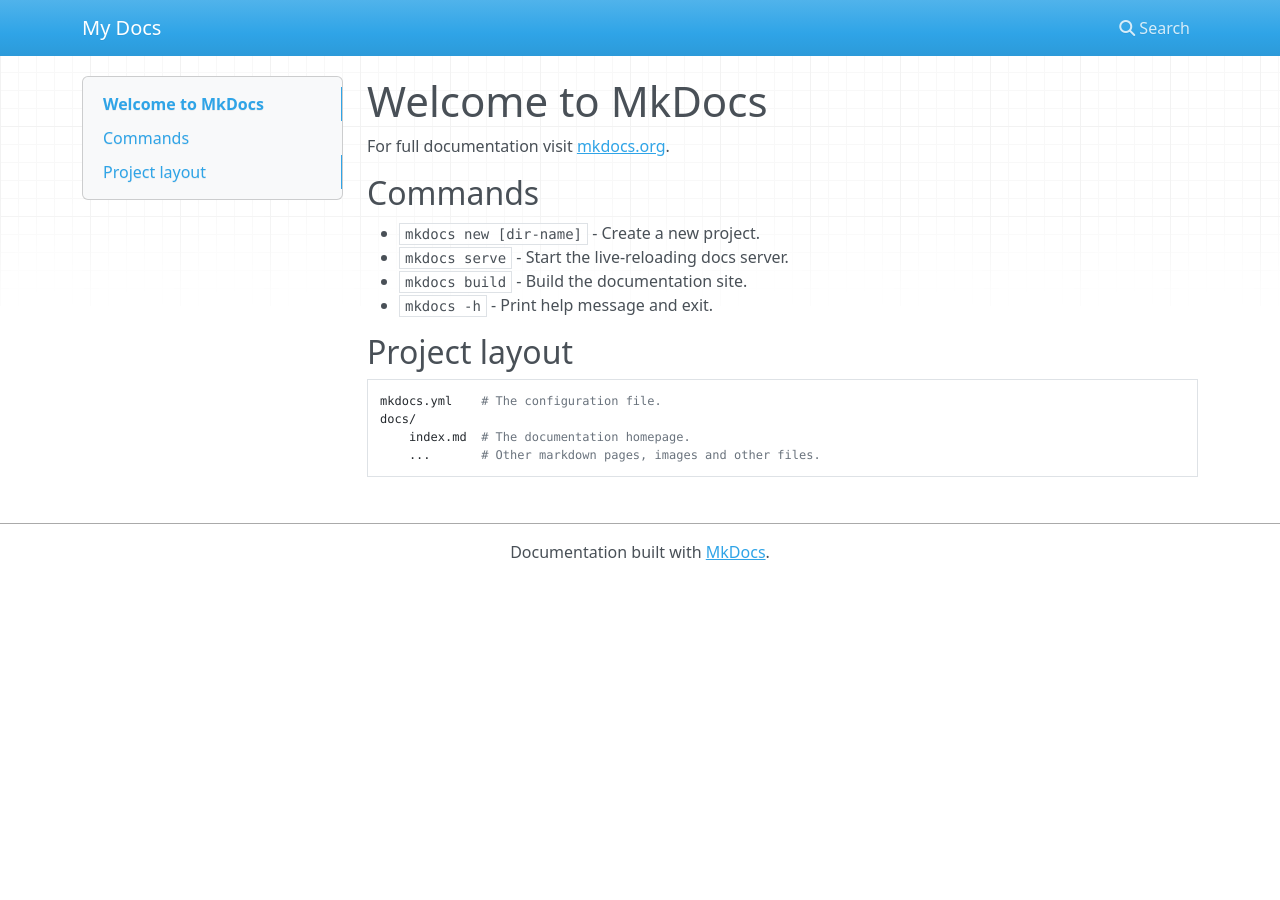
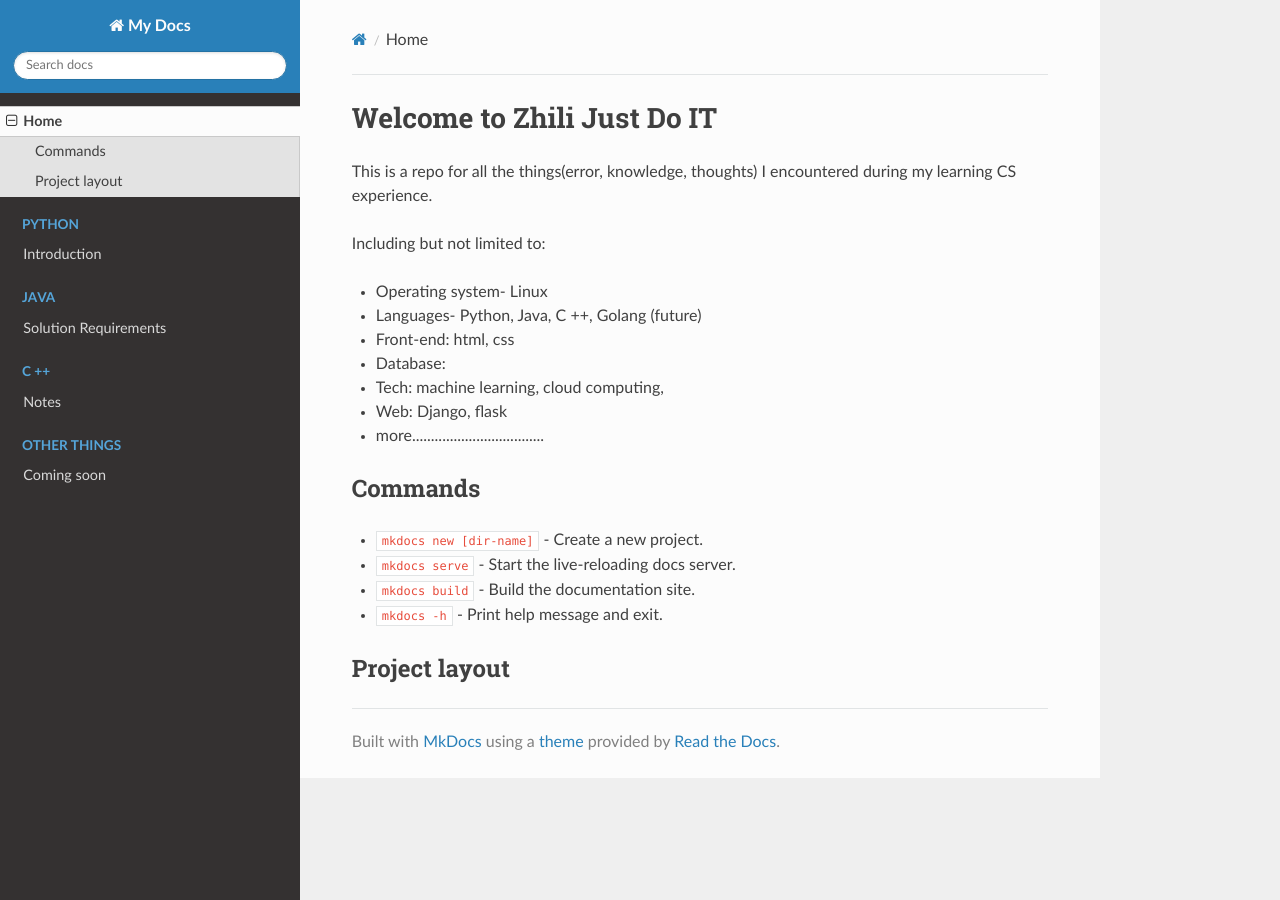
Before and after one commit to weixiongdi/Zhili-JUST-Do-IT, an MkDocs documentation site: the page built from docs/index.md, in a window 1280 px wide. Built offline with MkDocs 1.6.1, drawn with Linux system fonts in a browser that asks for light colours; nearby versions of some CDN libraries.

Commit message:
add my intial structure

```diff
--- a/docs/index.md
+++ b/docs/index.md
@@ -1,6 +1,16 @@
-# Welcome to MkDocs
+# Welcome to Zhili Just Do IT
 
-For full documentation visit [mkdocs.org](https://www.mkdocs.org).
+This is a repo for all the things(error, knowledge, thoughts) I encountered during my learning CS experience.
+
+Including but not limited to:
+
+- Operating system- Linux
+- Languages- Python, Java, C ++, Golang (future)
+- Front-end: html, css
+- Database:
+- Tech: machine learning,  cloud computing,
+- Web: Django, flask
+- more...................................
 
 ## Commands
 
@@ -10,8 +20,3 @@ For full documentation visit [mkdocs.org](https://www.mkdocs.org).
 * `mkdocs -h` - Print help message and exit.
 
 ## Project layout
-
-    mkdocs.yml    # The configuration file.
-    docs/
-        index.md  # The documentation homepage.
-        ...       # Other markdown pages, images and other files.
--- a/mkdocs.yml
+++ b/mkdocs.yml
@@ -1 +1,38 @@
 site_name: My Docs
+nav:
+    - Home: index.md
+    - Python:
+      # - Detailed Design:
+        - Introduction: detailed_design/introduction.md
+        # - User Experience: detailed_design/user_experience.md
+        # - System Architecture:
+        #   - Architecture overview: detailed_design/system_architecture.md
+        #   - Forecasting service API: detailed_design/forecasting_service.md
+        # - Data Management: detailed_design/data_management.md
+        # - Production Forecasting: detailed_design/production_forecasting.md
+        # - References: detailed_design/references.md
+        # - UX design: ux-ui-design/ux-design.md
+    - Java:
+      - Solution Requirements: requirements/requirements.md
+        # - Machine Learning :
+        #   - Grouping Strategy for Production Data: machine_learning/grouping.md
+        #   - Validation Strategy for Production Forecasting: machine_learning/validation_strategy.md
+        #   - Training Pipeline: machine_learning/ml_training_pipeline.md
+        #   - Attempts to Remove Outliers Using Autoencoder: machine_learning/autoencoder/autoencoder.md
+        # - Data Quality:
+        #   - Data Preprocessing for Production Forecasting: Zhili/Zhili_outlier_detection_and_cleansing.md
+        #   - Phase period matching in production life span: Zhili/period_match/Period_Match_pipeline.md
+    # - Well Integrity Management Solution:
+    #     - Data Model: wim/wim_data_model.md
+    - C ++:
+      - Notes: requirements/requirements.md
+    - Other things:
+      - Coming soon: other/mynote.md
+theme: readthedocs
+markdown_extensions:
+  - pymdownx.arithmatex:
+      generic: true
+extra_javascript:
+  - javascripts/config.js
+  - https://polyfill.io/v3/polyfill.min.js?features=es6
+  - https://cdn.jsdelivr.net/npm/mathjax@3/es5/tex-mml-chtml.js
```
